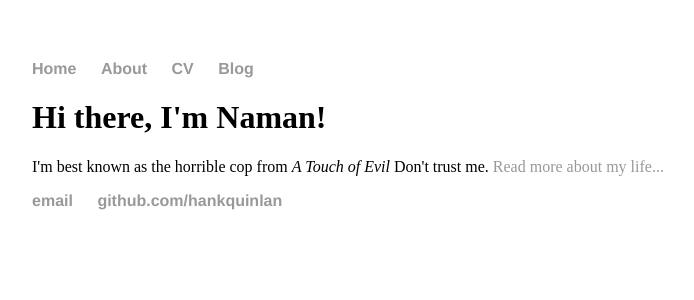
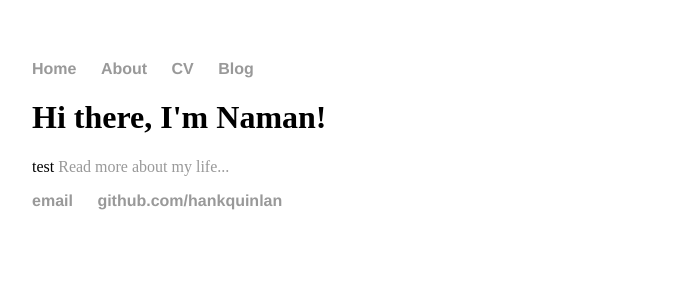
Before and after one commit to nmehndir/nmehndir.github.io, a Jekyll site: the page built from index.html, in a window 1280 px wide. Shown: the top 300 px of the page, without its empty margins (160-854 px from the left). Built offline with Jekyll 4.4.1, drawn with Linux system fonts in a browser that asks for light colours.

Commit message:
Update index.html
Condensed index.html using default layout

```diff
--- a/index.html
+++ b/index.html
@@ -1,30 +1,8 @@
-<!DOCTYPE html>
-<html>
-	<head>
-		<title>nmehndir's site</title>
-		<!-- link to main stylesheet -->
-		<link rel="stylesheet" type="text/css" href="/css/main.css">
-	</head>
-	<body>
-		<nav>
-    		<ul>
-        		<li><a href="/">Home</a></li>
-	        	<li><a href="/about">About</a></li>
-        		<li><a href="/cv">CV</a></li>
-        		<li><a href="/blog">Blog</a></li>
-    		</ul>
-		</nav>
-		<div class="container">
-    		<div class="blurb">
-        		<h1>Hi there, I'm Naman!</h1>
-				<p>I'm best known as the horrible cop from <em>A Touch of Evil</em> Don't trust me. <a href="/about">Read more about my life...</a></p>
-    		</div><!-- /.blurb -->
-		</div><!-- /.container -->
-		<footer>
-    		<ul>
-        		<li><a href="mailto:hankquinlanhub@gmail.com">email</a></li>
-        		<li><a href="https://github.com/hankquinlan">github.com/hankquinlan</a></li>
-			</ul>
-		</footer>
-	</body>
-</html>
+---
+layout: default
+title: nmehndir's site
+---
+<div class="blurb">
+	<h1>Hi there, I'm Naman!</h1>
+	<p>test <a href=".about">Read more about my life...</a></p>
+</div><!-- /.blurb -->
```
